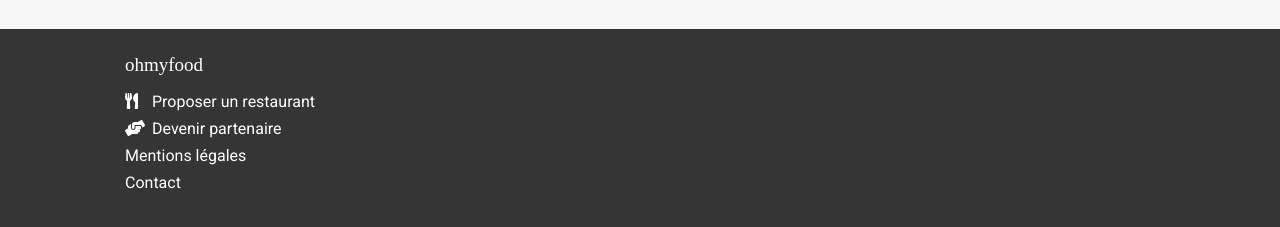
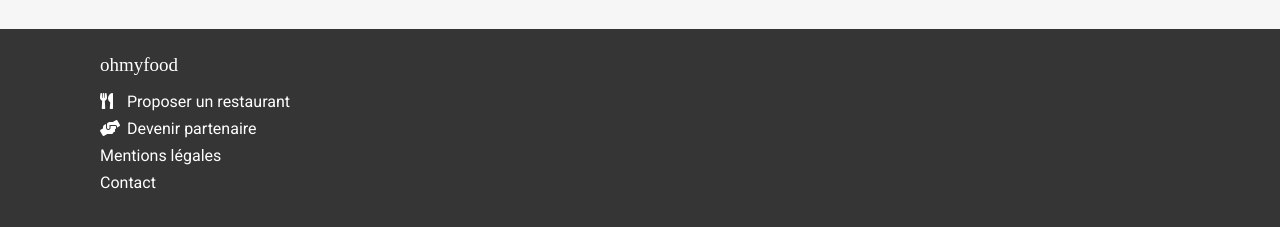
Before and after one commit to Tamsheq/Abdiche_3_160420, a website: page index.html in a window 1280 px wide. Shown: the part 1242-1469 px from the top of the page. Drawn offline with Linux system fonts and the light colour scheme; a web font is replaced by a local one.

Commit message:
footer ok

```diff
--- a/style/sass/basement.scss
+++ b/style/sass/basement.scss
@@ -58,7 +58,7 @@
     }
 }
 
-.footer_container, .container {
+.container {
   @media screen and (min-width: 1024px) {
   position: relative;
   margin: 0 100px 0 100px;
@@ -76,6 +76,12 @@
     display: flex;
     flex-direction: column;
     padding: 25px 20px 35px 25px;
+
+    @media screen and (min-width: 1024px) {
+      position: relative;
+      margin: 0 100px 0 100px;
+      padding: 25px 0 35px 0;
+    }
   }
 
   &_logo {
```
Also changed, not shown: style/style.css, 1 other file.
